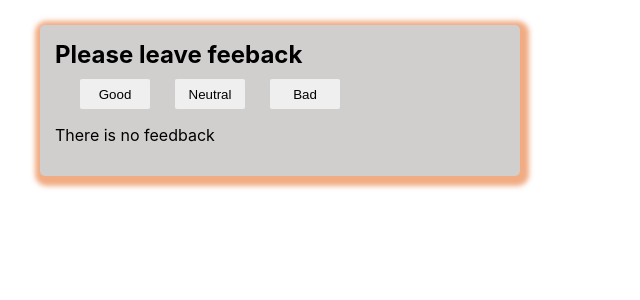
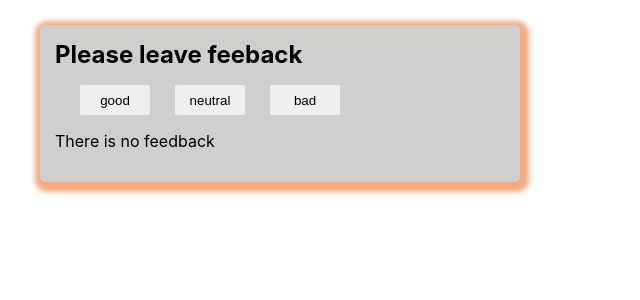
Before and after one commit to KutsVlad8/goit-react-hw-02-feedback, a React (Create React App) app: page / in a window 1280 px wide. Shown: the top 300 px of the page, without its empty margins (0-640 px from the left). Built offline with nearby package versions, Linux system fonts and the light colour scheme.

Commit message:
update
refactoring  code

```diff
--- a/src/components/App/App.jsx
+++ b/src/components/App/App.jsx
@@ -11,26 +11,18 @@ class App extends Component {
     bad: 0,
   };
 
-  addGoodFeedback = () => {
+  handleLeavFeedback = event => {
+    const { name } = event.target;
+
     this.setState(prevState => ({
-      good: prevState.good + 1,
-    }));
-  };
-
-  addNeutralFeedback = () => {
-    this.setState(prevState => ({
-      neutral: prevState.neutral + 1,
-    }));
-  };
-
-  addBadFeedback = () => {
-    this.setState(prevState => ({
-      bad: prevState.bad + 1,
+      [name]: prevState[name] + 1,
     }));
   };
 
   countTotalFeedback = () => {
-    const totalFeedback = this.state.good + this.state.neutral + this.state.bad;
+    const { good, neutral, bad } = this.state;
+
+    const totalFeedback = good + neutral + bad;
     return totalFeedback;
   };
 
@@ -42,16 +34,24 @@ class App extends Component {
   };
 
   render() {
-    const totalFeedback = this.countTotalFeedback();
-    const positivePercentage = this.countPositiveFeedbackPercentage();
+    const { good, neutral, bad } = this.state;
+    const {
+      countTotalFeedback,
+      countPositiveFeedbackPercentage,
+      handleLeavFeedback,
+    } = this;
+
+    const options = ['good', 'neutral', 'bad'];
+    const totalFeedback = countTotalFeedback();
+    const positivePercentage = countPositiveFeedbackPercentage();
+
     return (
       <Card>
         <Thumb>
           <Section title={'Please leave feeback'}>
             <FeedbackOptions
-              onAddGood={this.addGoodFeedback}
-              onAddNeutral={this.addNeutralFeedback}
-              onAddBad={this.addBadFeedback}
+              options={options}
+              onLeaveFeedback={handleLeavFeedback}
             />
           </Section>
 
@@ -60,9 +60,9 @@ class App extends Component {
           ) : (
             <Section title={'Statistics'}>
               <Statistics
-                good={this.state.good}
-                neutral={this.state.neutral}
-                bad={this.state.bad}
+                good={good}
+                neutral={neutral}
+                bad={bad}
                 total={totalFeedback}
                 percentage={positivePercentage}
               />
--- a/src/components/FeedbackOptions/FeedbackOptions.jsx
+++ b/src/components/FeedbackOptions/FeedbackOptions.jsx
@@ -1,26 +1,23 @@
 import PropTypes from 'prop-types';
-import { Button } from './FeedbackOptions.styled';
+import { ButtonsList, ButtonListItem, Button } from './FeedbackOptions.styled';
 
-const FeedbackOptions = ({ onAddGood, onAddNeutral, onAddBad }) => {
+const FeedbackOptions = ({ options, onLeaveFeedback }) => {
   return (
-    <>
-      <Button type="button" onClick={() => onAddGood()}>
-        Good
-      </Button>
-      <Button type="button" onClick={() => onAddNeutral()}>
-        Neutral
-      </Button>
-      <Button type="button" onClick={() => onAddBad()}>
-        Bad
-      </Button>
-    </>
+    <ButtonsList>
+      {options.map(option => (
+        <ButtonListItem key={option}>
+          <Button type="button" name={option} onClick={onLeaveFeedback}>
+            {option}
+          </Button>
+        </ButtonListItem>
+      ))}
+    </ButtonsList>
   );
 };
 
 FeedbackOptions.propTypes = {
-  onAddGood: PropTypes.func,
-  onAddNeutral: PropTypes.func,
-  onAddBad: PropTypes.func,
+  options: PropTypes.array,
+  onLeaveFeedback: PropTypes.func,
 };
 
 export default FeedbackOptions;
--- a/src/components/FeedbackOptions/FeedbackOptions.styled.jsx
+++ b/src/components/FeedbackOptions/FeedbackOptions.styled.jsx
@@ -1,4 +1,12 @@
 import styled from '@emotion/styled';
+
+export const ButtonsList = styled.ul`
+  display: flex;
+  padding-left: 0;
+  list-style: none;
+`;
+
+export const ButtonListItem = styled.li``;
 
 export const Button = styled.button`
   width: 70px;
```
